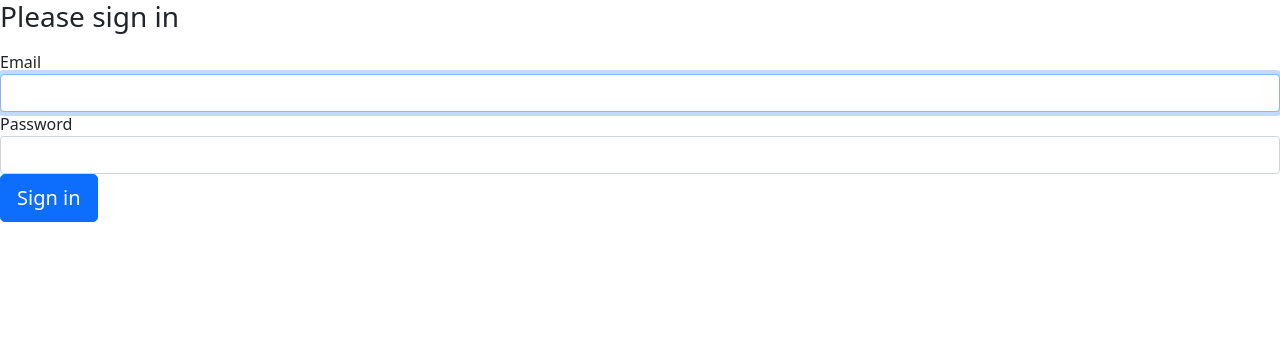
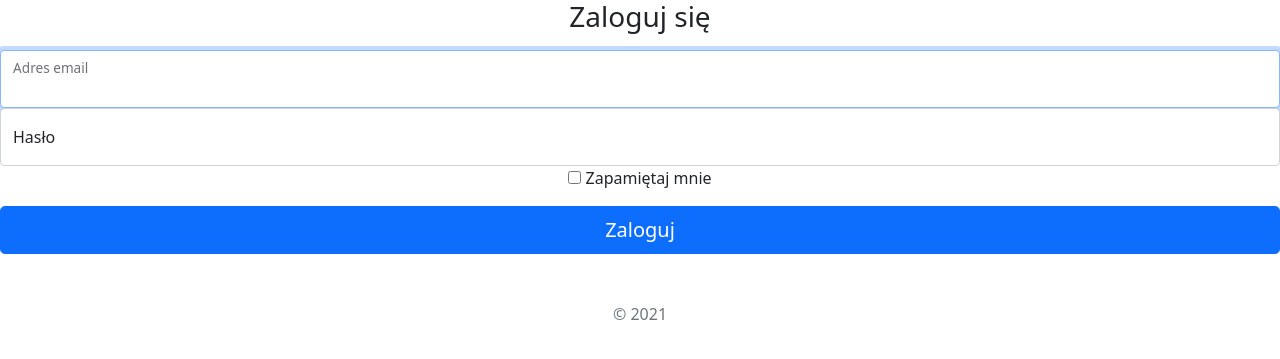
Before and after one commit to karolkrupa/wspa-kurier, a Symfony app: template templates/security/login.html.twig in a window 1280 px wide. Shown: the top 359 px of the page. Run offline with Twig, Linux system fonts and the light colour scheme; the template is opened without the code that fills it, so the values that code supplies are empty; some libraries are stand-ins or nearby versions.

Commit message:
Strona logowania

```diff
--- a/templates/base.html.twig
+++ b/templates/base.html.twig
@@ -1,12 +1,14 @@
 <!DOCTYPE html>
-<html>
-    <head>
+<html id="{% block html_id %}{% endblock %}">
+    <head >
         <meta charset="utf-8">
         <meta name="viewport" content="width=device-width, initial-scale=1">
         <title>{% block title %}Aplikacja kurierska{% endblock %}</title>
 
         <link href="https://cdn.jsdelivr.net/npm/bootstrap@5.0.1/dist/css/bootstrap.min.css" rel="stylesheet" integrity="sha384-+0n0xVW2eSR5OomGNYDnhzAbDsOXxcvSN1TPprVMTNDbiYZCxYbOOl7+AMvyTG2x" crossorigin="anonymous">
         {% block stylesheets %}
+
+
             {{ encore_entry_link_tags('app') }}
         {% endblock %}
 
@@ -14,7 +16,7 @@
             {{ encore_entry_script_tags('app') }}
         {% endblock %}
     </head>
-    <body>
+    <body class="{% block body_class %}{% endblock %}">
         {% block body %}{% endblock %}
 
         <script src="https://cdn.jsdelivr.net/npm/bootstrap@5.0.1/dist/js/bootstrap.bundle.min.js" integrity="sha384-gtEjrD/SeCtmISkJkNUaaKMoLD0//ElJ19smozuHV6z3Iehds+3Ulb9Bn9Plx0x4" crossorigin="anonymous"></script>
--- a/templates/security/login.html.twig
+++ b/templates/security/login.html.twig
@@ -1,8 +1,12 @@
 {% extends 'base.html.twig' %}
 
-{% block title %}Log in!{% endblock %}
+{% block title %}Logowanie{% endblock %}
+
+{% block body_class %} text-center {% endblock %}
+{% block html_id %}page-sign-in{% endblock %}
 
 {% block body %}
+    <main class="form-signin">
         <form method="post">
             {% if error %}
                 <div class="alert alert-danger">{{ error.messageKey|trans(error.messageData, 'security') }}</div>
@@ -10,33 +14,36 @@
 
             {% if app.user %}
                 <div class="mb-3">
-            You are logged in as {{ app.user.username }}, <a href="{{ path('app_logout') }}">Logout</a>
+                    Jesteś zalogowny jako {{ app.user.username }}, <a href="{{ path('app_logout') }}">Wyloguj</a>
                 </div>
             {% endif %}
 
-    <h1 class="h3 mb-3 font-weight-normal">Please sign in</h1>
-    <label for="inputEmail">Email</label>
-    <input type="email" value="{{ last_username }}" name="email" id="inputEmail" class="form-control" autocomplete="email" required autofocus>
-    <label for="inputPassword">Password</label>
-    <input type="password" name="password" id="inputPassword" class="form-control" autocomplete="current-password" required>
+            <h1 class="h3 mb-3 fw-normal">Zaloguj się</h1>
+
+            <div class="form-floating">
+                <input type="email" class="form-control" id="floatingInput" placeholder="name@example.com"
+                       value="{{ last_username }}" name="email" autocomplete="email" required autofocus>
+                <label for="floatingInput">Adres email</label>
+            </div>
+            <div class="form-floating">
+                <input type="password" class="form-control" id="floatingPassword" placeholder="Password" name="password"
+                       autocomplete="current-password" required>
+                <label for="floatingPassword">Hasło</label>
+            </div>
 
             <input type="hidden" name="_csrf_token"
                    value="{{ csrf_token('authenticate') }}"
             >
 
-    {#
-        Uncomment this section and add a remember_me option below your firewall to activate remember me functionality.
-        See https://symfony.com/doc/current/security/remember_me.html
-
             <div class="checkbox mb-3">
                 <label>
-                <input type="checkbox" name="_remember_me"> Remember me
+                    <input type="checkbox" name="_remember_me-me"> Zapamiętaj mnie
                 </label>
             </div>
-    #}
 
-    <button class="btn btn-lg btn-primary" type="submit">
-        Sign in
-    </button>
+            <button class="w-100 btn btn-lg btn-primary" type="submit">Zaloguj</button>
+            <p class="mt-5 mb-3 text-muted">&copy; 2021</p>
+
         </form>
+    </main>
 {% endblock %}
```
Also changed, not shown: assets/styles/app.scss (+43 -0 lines). Lines whose indentation alone changed are shown as unchanged.
